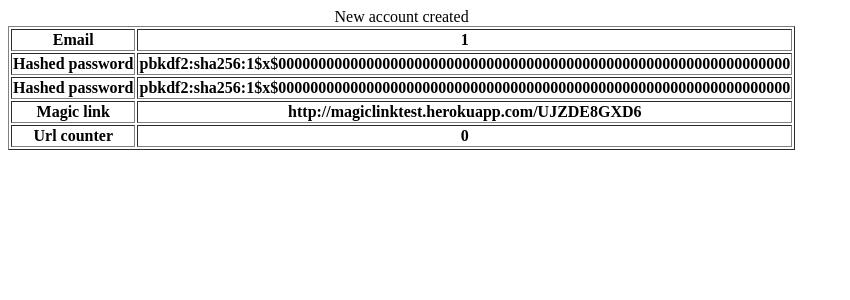
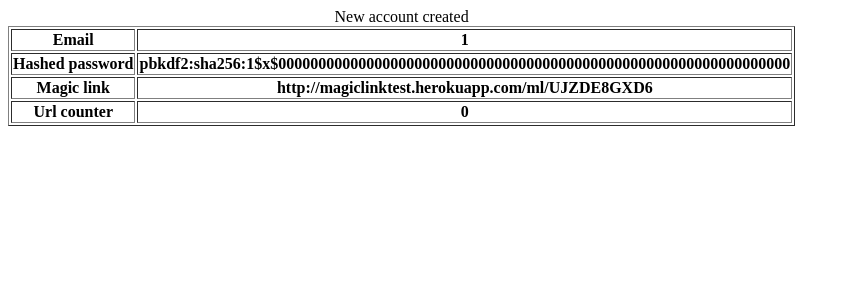
Before and after one commit to xalik111/MagicLink, a Flask app: page /index/1 in a window 1280 px wide. Shown: the top 300 px of the page, without its empty margins (0-850 px from the left). Run offline with Flask 2, Linux system fonts and the light colour scheme; data comes from the database, SQL or seed files in the repository; lists and menus that the app fills with data are empty.

Commit message:
6 commit

```diff
--- a/server/templates/index.html
+++ b/server/templates/index.html
@@ -20,12 +20,8 @@
                 <th>{{password}}</th>
             </tr>
             <tr>
-                <th>Hashed password</th>
-                <th>{{password}}</th>
-            </tr>
-            <tr>
                 <th>Magic link</th>
-                <th>http://magiclinktest.herokuapp.com/{{magiclink}}</th>
+                <th>http://magiclinktest.herokuapp.com/ml/{{magiclink}}</th>
             </tr>
             <tr>
                 <th>Url counter</th>
```
